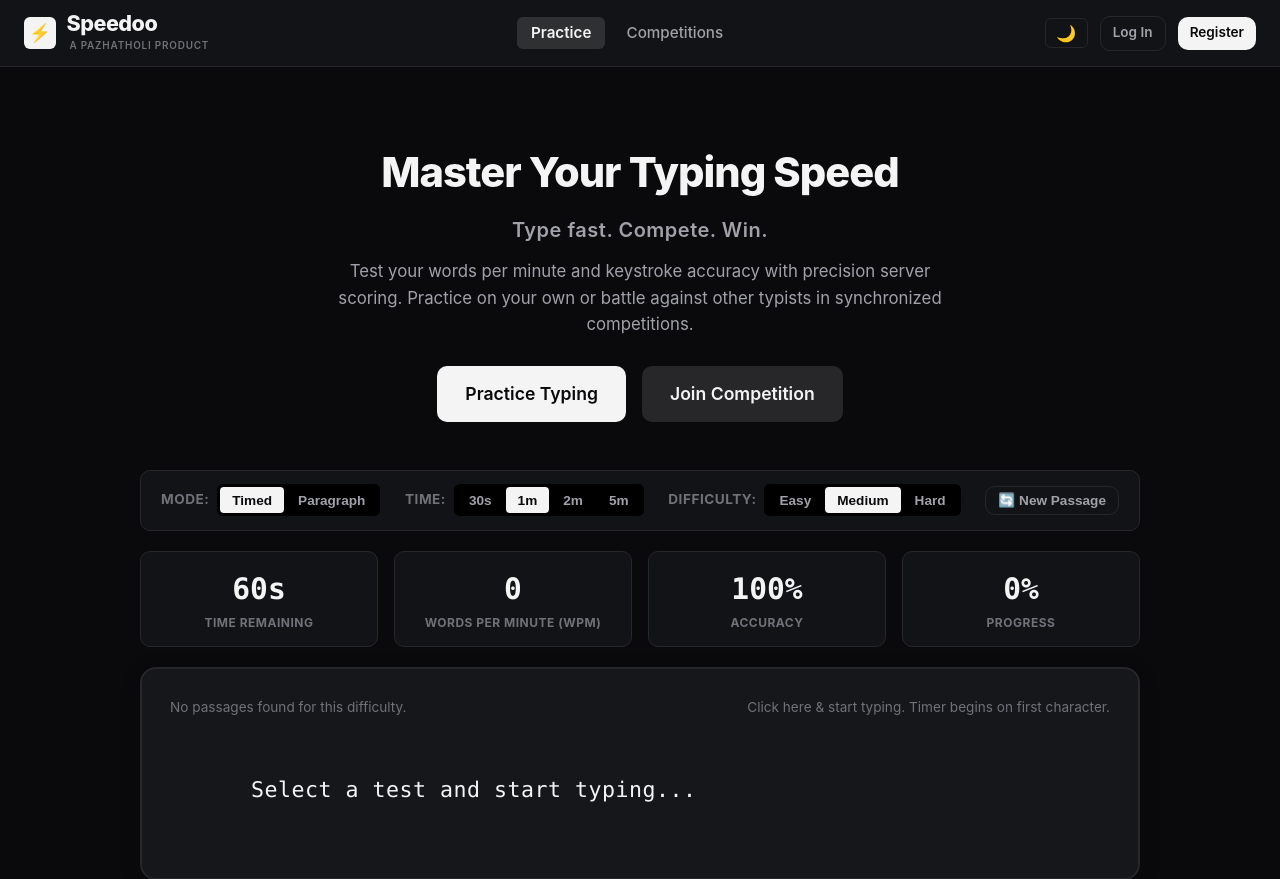
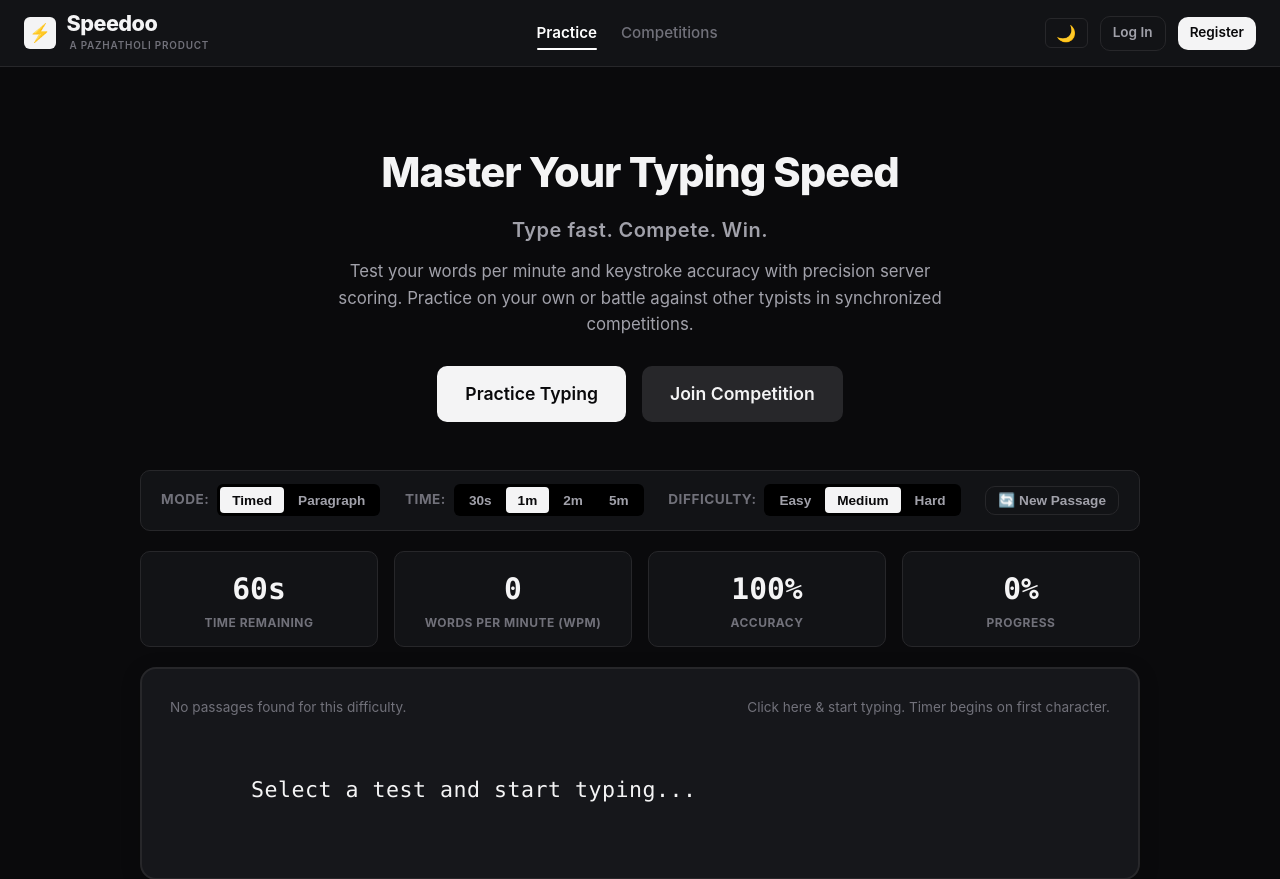
Before and after one commit to That-Vibe-QA/Speedoo, a Flask app: page / in a window 1280 px wide. Shown: the top 879 px of the page. Run offline with Flask 3, Linux system fonts and the light colour scheme; data that the repository does not hold is empty.

Commit message:
Remove box styling from nav links; use pure glowing text and subtle underline indicator

```diff
--- a/static/css/style.css
+++ b/static/css/style.css
@@ -139,38 +139,58 @@ a:focus-visible, button:focus-visible, input:focus-visible, select:focus-visible
 .nav-menu {
   display: flex;
   align-items: center;
-  gap: 0.5rem;
+  gap: 1.5rem;
   list-style: none;
 }
 
 .nav-link {
   text-decoration: none;
-  color: var(--text-secondary);
+  color: #71717a;
   font-weight: 500;
   font-size: 0.95rem;
-  padding: 0.4rem 0.85rem;
-  border-radius: var(--radius-sm);
-  transition: all 0.2s cubic-bezier(0.4, 0, 0.2, 1);
+  padding: 0.25rem 0;
+  transition: all 0.2s ease;
   position: relative;
+  background: transparent;
 }
 
 .nav-link:hover {
-  color: var(--text-primary);
-  background-color: rgba(255, 255, 255, 0.08);
+  color: #ffffff;
+  text-shadow: 0 0 10px rgba(255, 255, 255, 0.45);
+}
+
+[data-theme="light"] .nav-link {
+  color: #71717a;
 }
 
 [data-theme="light"] .nav-link:hover {
-  background-color: rgba(0, 0, 0, 0.06);
+  color: #09090b;
+  text-shadow: none;
 }
 
 .nav-link.active {
-  color: var(--text-primary);
+  color: #ffffff;
   font-weight: 600;
-  background-color: rgba(255, 255, 255, 0.12);
 }
 
 [data-theme="light"] .nav-link.active {
-  background-color: rgba(0, 0, 0, 0.08);
+  color: #09090b;
+}
+
+/* Subtle sleek bottom indicator line for active state without any box */
+.nav-link.active::after {
+  content: '';
+  position: absolute;
+  bottom: -4px;
+  left: 0;
+  width: 100%;
+  height: 2px;
+  background-color: #ffffff;
+  border-radius: 2px;
+}
+
+[data-theme="light"] .nav-link.active::after {
+  background-color: #09090b;
 }
 
 .nav-user {
```
